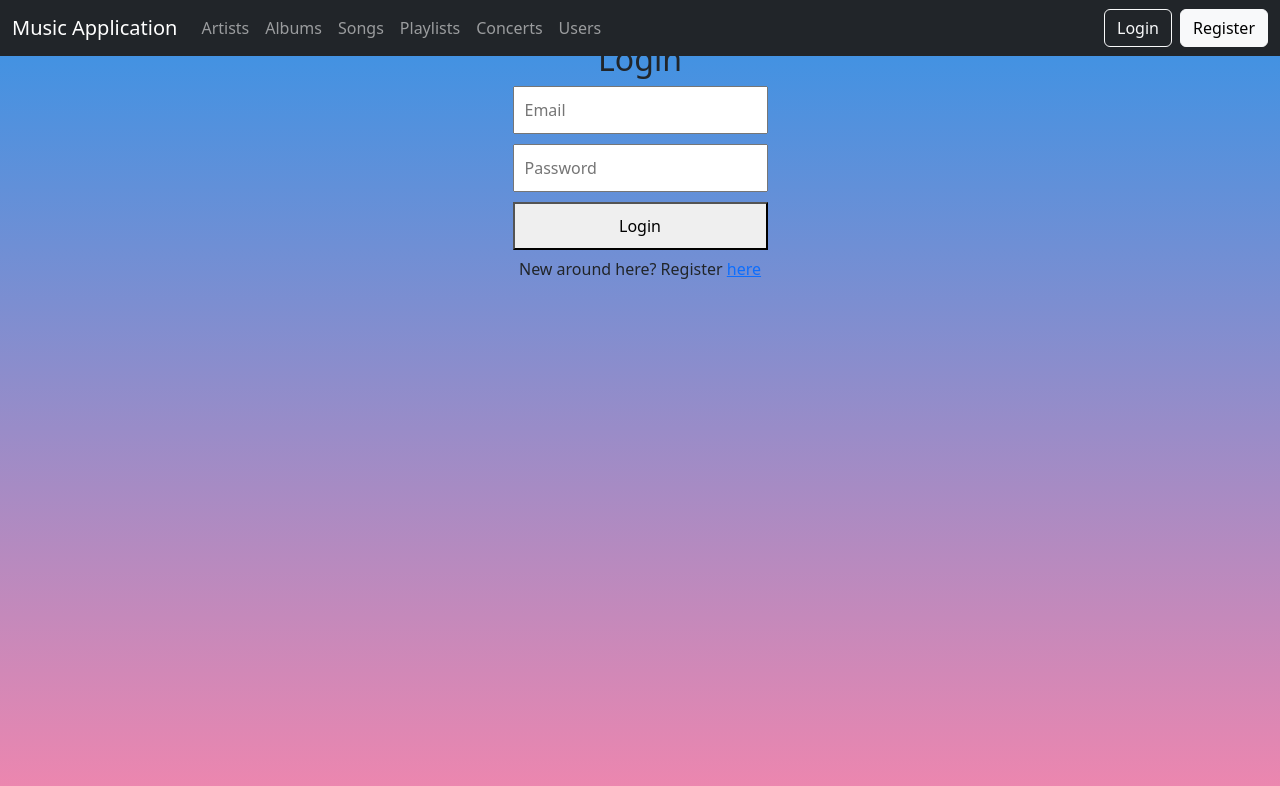
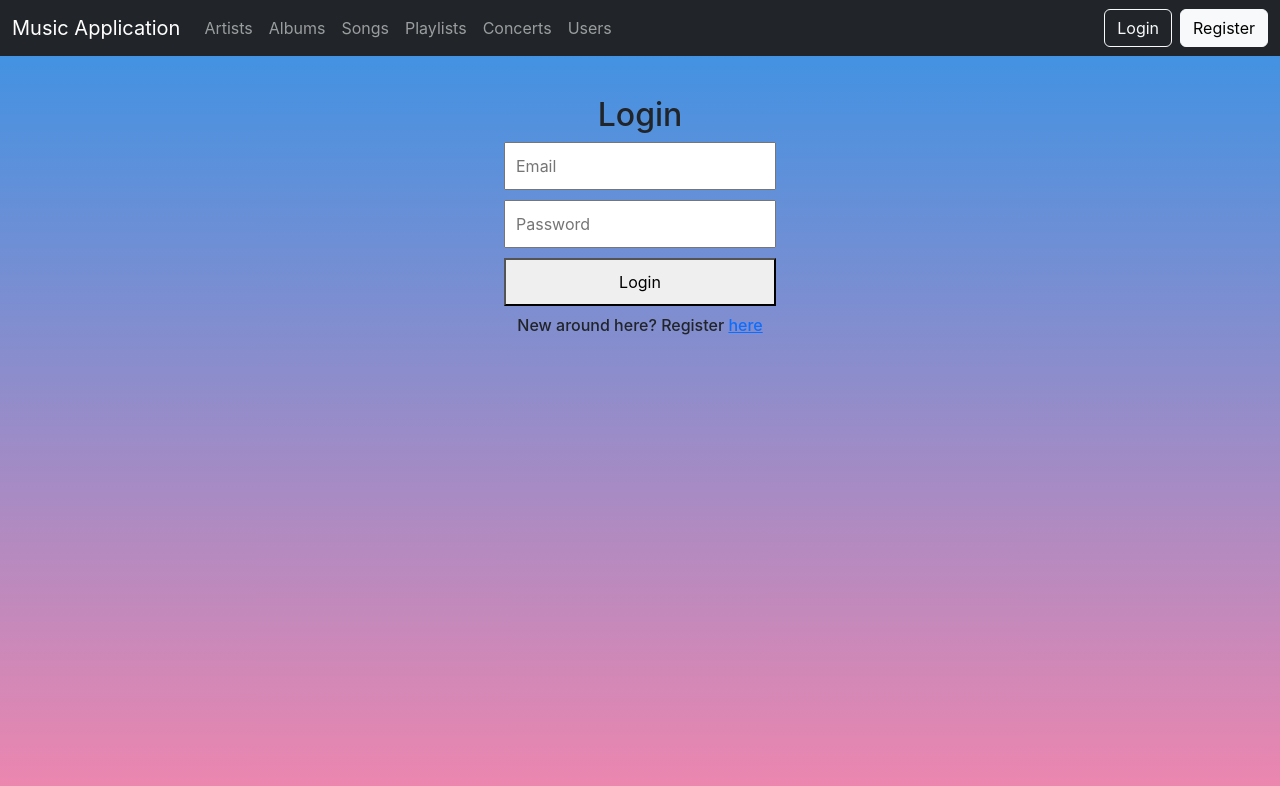
Before and after one commit to andrejnovkovikj/MusicApplicationFrontend, a React (Create React App) app: page /#/login in a window 1280 px wide. Shown: the top 786 px of the page. Built offline with nearby package versions, Linux system fonts and the light colour scheme; no server answers.

Commit message:
fixed page spacing

```diff
--- a/src/components/App/App.css
+++ b/src/components/App/App.css
@@ -1,4 +1,4 @@
-.body {
+body {
   padding-top: 56px;
   margin: 0;
   font-family: -apple-system, BlinkMacSystemFont, 'Segoe UI', 'Roboto', 'Oxygen',
@@ -6,6 +6,8 @@
   sans-serif;
   -webkit-font-smoothing: antialiased;
   -moz-osx-font-smoothing: grayscale;
+  background: linear-gradient(to bottom, #3693e6, #ef86ae);
+  min-height: 100vh;
 }
 
 .main-content {
@@ -14,11 +16,6 @@
   align-items: flex-start;
   padding: 20px;
   width: 100%;
-}
-
-body {
-  background: linear-gradient(to bottom, #3693e6, #ef86ae);
-  min-height: 100vh;
 }
 
 .content-box {
@@ -41,8 +38,7 @@
 }
 
 code {
-  font-family: source-code-pro, Menlo, Monaco, Consolas, 'Courier New',
-  monospace;
+  font-family: source-code-pro, Menlo, Monaco, Consolas, 'Courier New', monospace;
 }
 
 @tailwind base;
--- a/src/index.css
+++ b/src/index.css
@@ -1,4 +1,4 @@
-.body {
+body {
   padding-top: 56px;
   margin: 0;
   font-family: -apple-system, BlinkMacSystemFont, 'Segoe UI', 'Roboto', 'Oxygen',
@@ -6,6 +6,8 @@
   sans-serif;
   -webkit-font-smoothing: antialiased;
   -moz-osx-font-smoothing: grayscale;
+  background: linear-gradient(to bottom, #3693e6, #ef86ae);
+  min-height: 100vh;
 }
 
 .main-content {
@@ -14,11 +16,6 @@
   align-items: flex-start;
   padding: 20px;
   width: 100%;
-}
-
-body {
-  background: linear-gradient(to bottom, #3693e6, #ef86ae);
-  min-height: 100vh;
 }
 
 .content-box {
@@ -41,8 +38,7 @@
 }
 
 code {
-  font-family: source-code-pro, Menlo, Monaco, Consolas, 'Courier New',
-  monospace;
+  font-family: source-code-pro, Menlo, Monaco, Consolas, 'Courier New', monospace;
 }
 
 @tailwind base;
```
